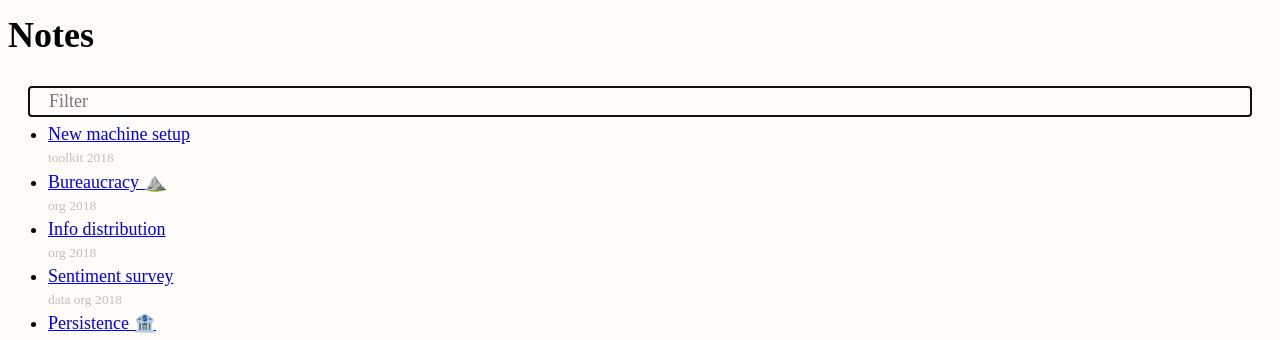
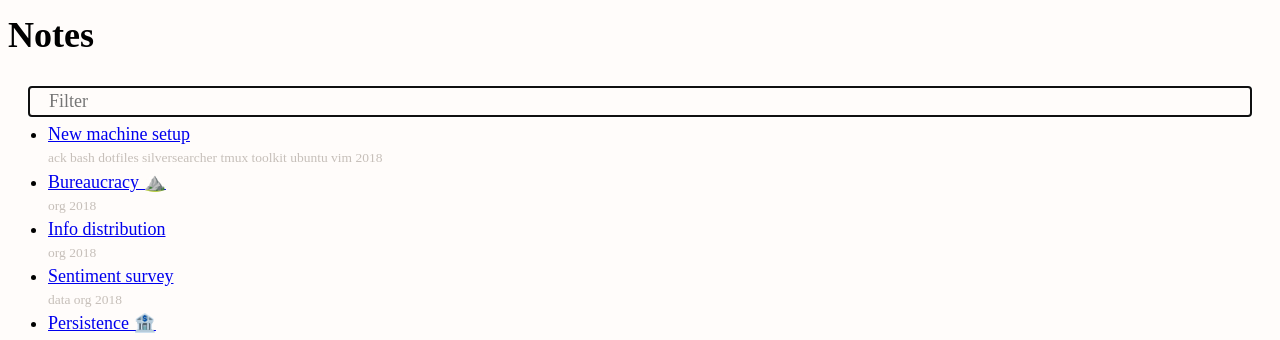
Before and after one commit to erikeldridge/erikeldridge.github.com, a Jekyll site: the page built from notes.html, in a window 1280 px wide. Shown: the top 340 px of the page. Built offline with Jekyll 4.4.1, drawn with Linux system fonts in a browser that asks for light colours; nearby versions of some CDN libraries.

Commit message:
Update from Forestry.io - 2018-04-28-new-machine-setup.md

```diff
--- a/_posts/2018-04-28-new-machine-setup.md
+++ b/_posts/2018-04-28-new-machine-setup.md
@@ -4,6 +4,13 @@ layout: post
 date: 2018-04-28 00:00:00 +0000
 tags:
 - toolkit
+- ubuntu
+- vim
+- tmux
+- bash
+- ack
+- silversearcher
+- dotfiles
 ---
 There are a few general steps I walk through when setting up a new development machine:
 
```
